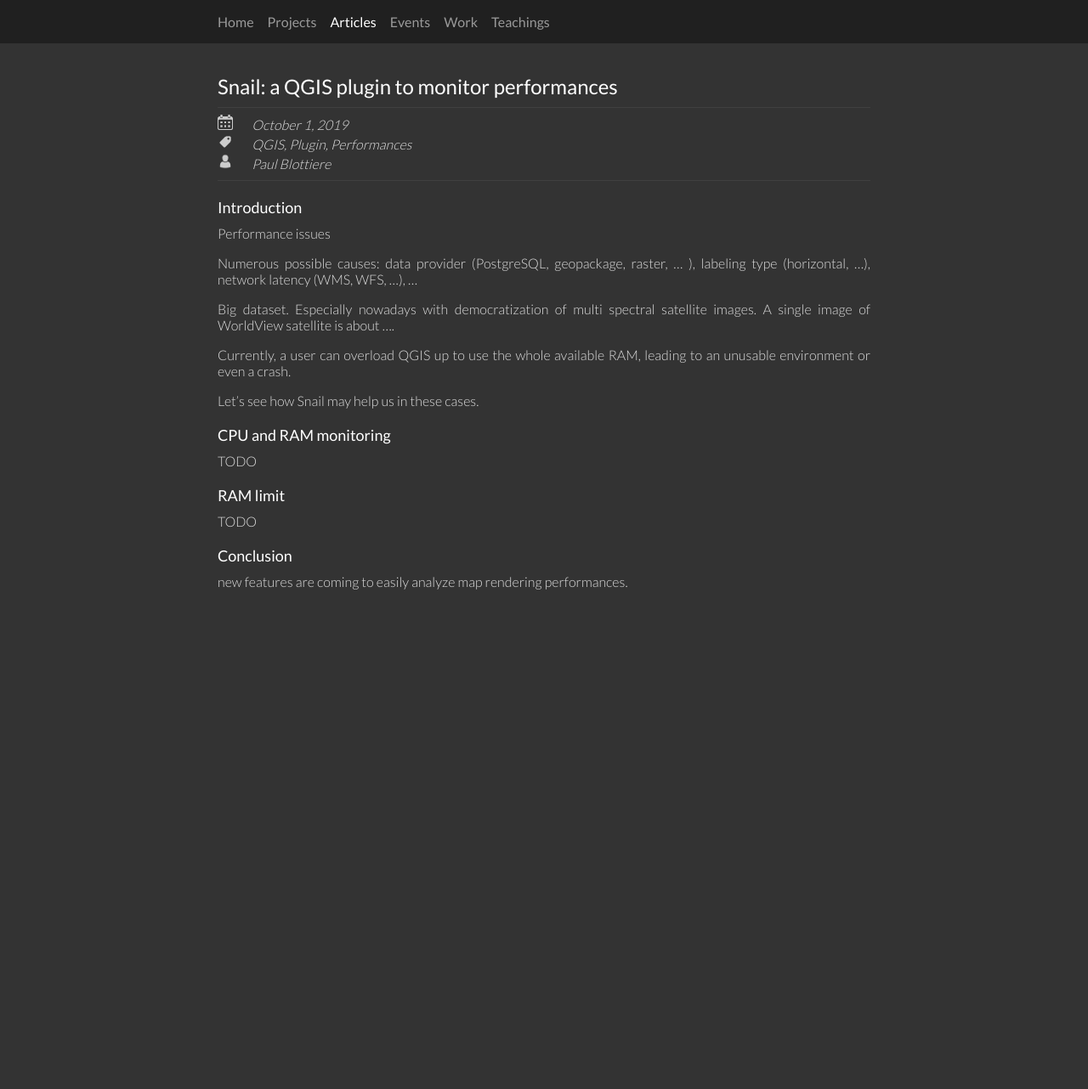
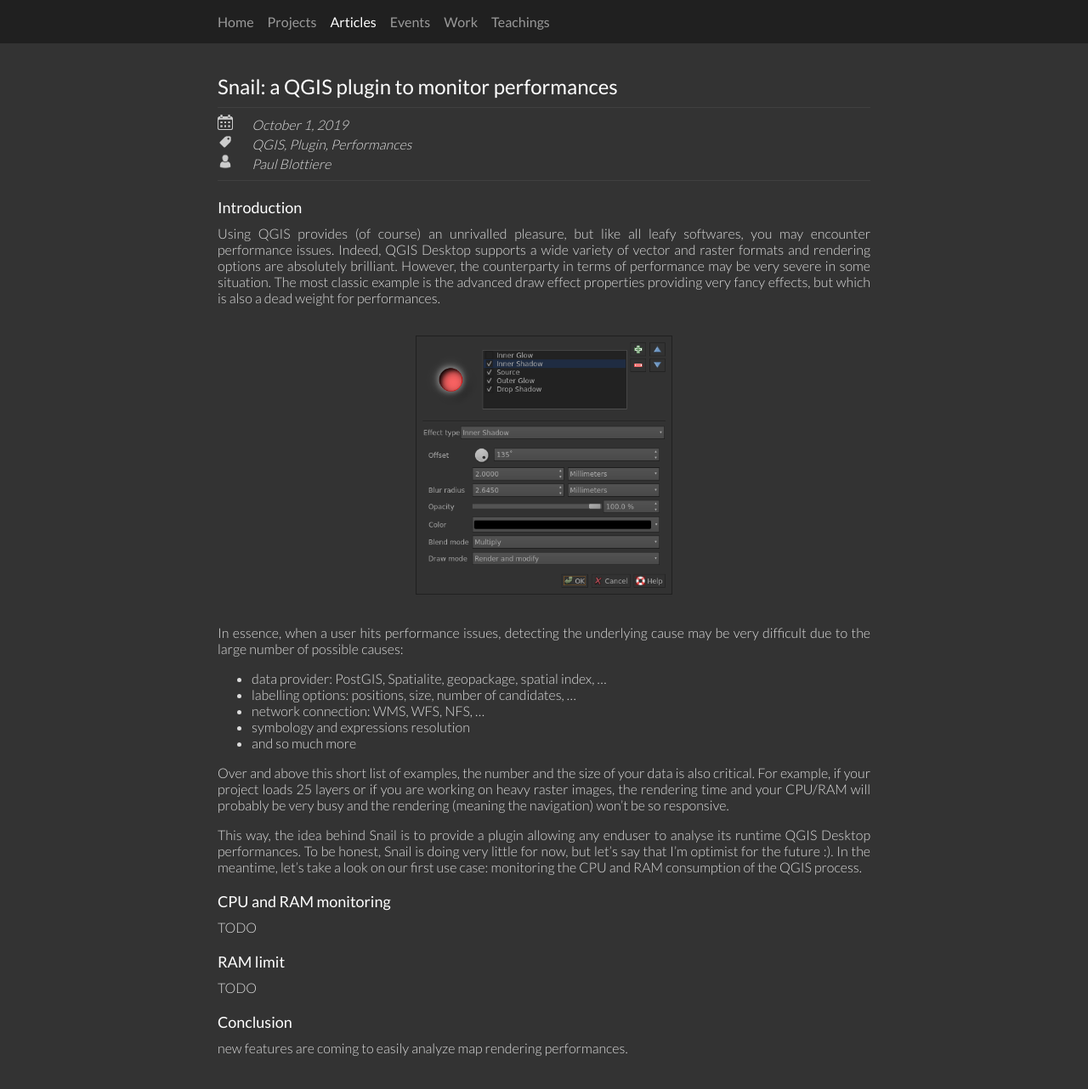
Before and after one commit to pblottiere/pblottiere.github.io, a Jekyll site: the page built from _posts/2019-10-01-snailv101.md, in a window 1280 px wide and 1316 px high. Shown: the top 1282 px of the window at 85% size. Built offline with Jekyll 4.4.1, drawn with Linux system fonts in a browser that asks for light colours; comment, search, counter and statistics services are not loaded.

Commit message:
Update post on snail

```diff
--- a/_posts/2019-10-01-snailv101.md
+++ b/_posts/2019-10-01-snailv101.md
@@ -19,16 +19,38 @@ active: Articles
 
 ## Introduction
 
-Performance issues
+Using QGIS provides (of course) an unrivalled pleasure, but like all leafy
+softwares, you may encounter performance issues. Indeed, QGIS Desktop supports
+a wide variety of vector and raster formats and rendering options are
+absolutely brilliant.  However, the counterparty in terms of performance may be
+very severe in some situation.  The most classic example is the advanced draw
+effect properties providing very fancy effects, but which is also a dead weight
+for performances.
 
-Numerous possible causes: data provider (PostgreSQL, geopackage, raster, ... ), labeling type (horizontal, ...), network latency (WMS, WFS, ...), ...
+<br/>
+![Pie Chart]({{ site.baseurl }}/images/posts/snailv101/blur.png){:class="center-image" width="300px"}
+<br/>
 
-Big dataset. Especially nowadays with democratization of multi spectral satellite images. A single image of WorldView satellite is about ....
+In essence, when a user hits performance issues, detecting the underlying cause
+may be very difficult due to the large number of possible causes:
 
-Currently, a user can overload QGIS up to use the whole available RAM, leading to an unusable environment or even a crash.
+- data provider: PostGIS, Spatialite, geopackage, spatial index, ...
+- labelling options: positions, size, number of candidates, ...
+- network connection: WMS, WFS, NFS, ...
+- symbology and expressions resolution
+- and so much more
 
-Let's see how Snail may help us in these cases.
+Over and above this short list of examples, the number and the size of your data
+is also critical. For example, if your project loads 25 layers or if you are
+working on heavy raster images, the rendering time and your CPU/RAM will
+probably be very busy and the rendering (meaning the navigation) won't be so
+responsive.
 
+This way, the idea behind Snail is to provide a plugin allowing any enduser to
+analyse its runtime QGIS Desktop performances. To be honest, Snail is doing
+very little for now, but let's say that I'm optimist for the future :). In the
+meantime, let's take a look on our first use case: monitoring the CPU and RAM
+consumption of the QGIS process.
 
 ## CPU and RAM monitoring
 
```
Also changed, not shown: images/posts/snailv101/blur.png (added).
